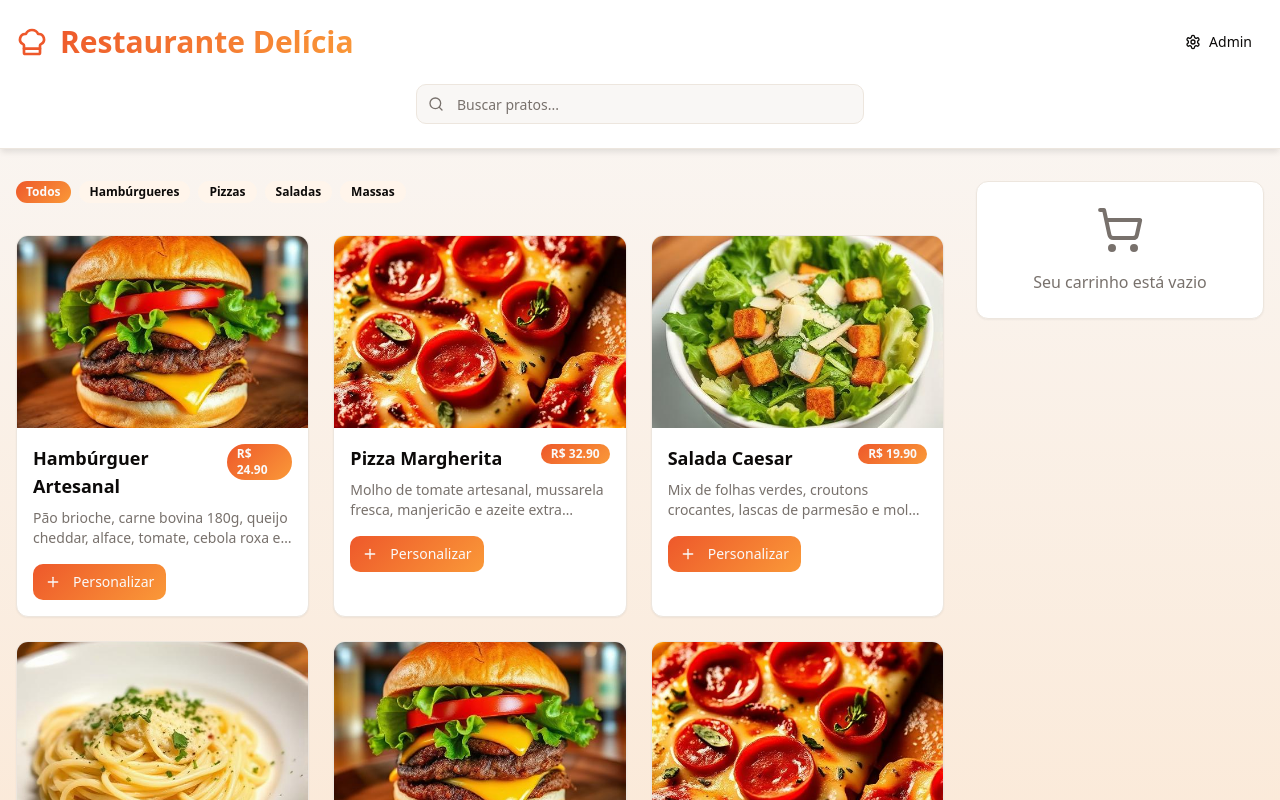
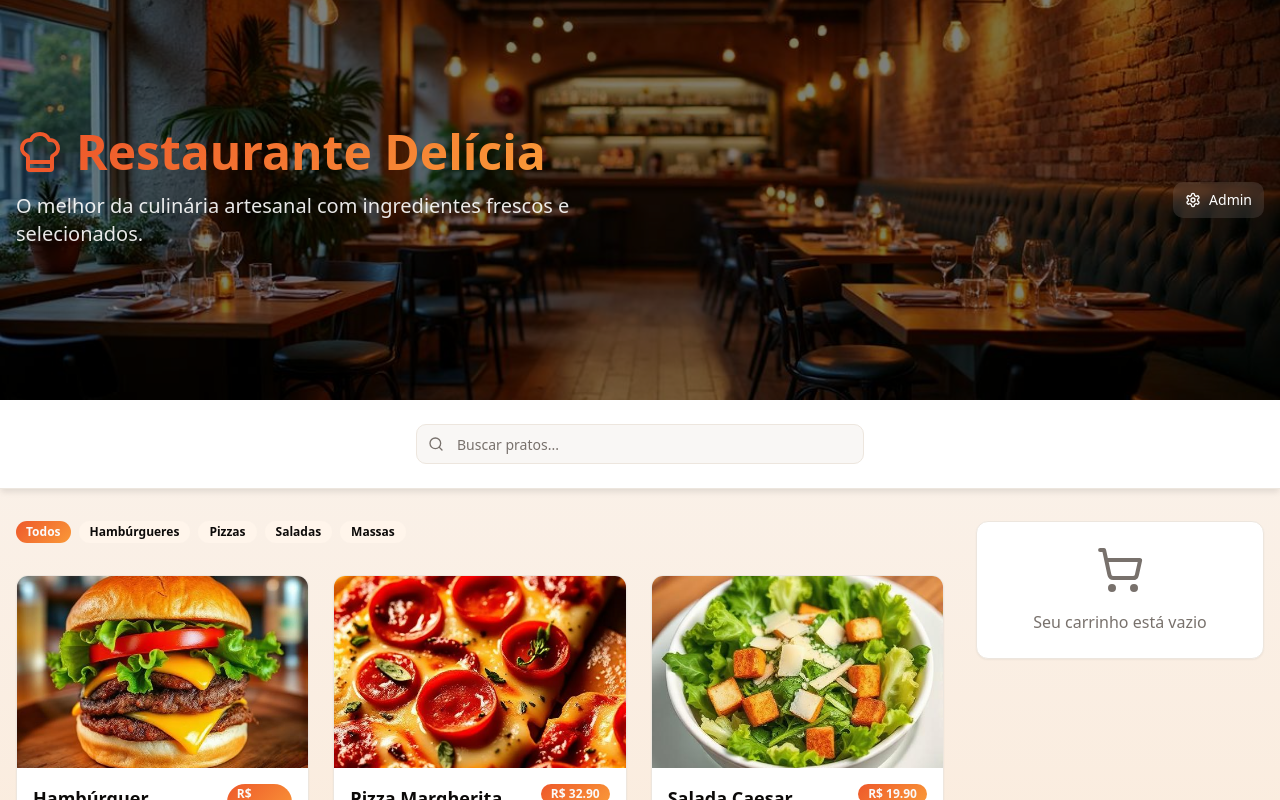
Before and after one commit to milton08459-stack/dine-whats-app-configuracao, a React (Vite) app: page / in a window 1280 px wide. Shown: the top 800 px of the page. Built offline with nearby package versions, Linux system fonts and the light colour scheme.

Commit message:
Add restaurant info to admin

```diff
--- a/src/components/admin/RestaurantSettings.tsx
+++ b/src/components/admin/RestaurantSettings.tsx
@@ -12,6 +12,7 @@ interface RestaurantConfig {
   phone: string;
   address: string;
   description: string;
+  heroImage: string;
   deliveryFee: number;
   minOrderValue: number;
   openingHours: {
@@ -30,6 +31,7 @@ const defaultConfig: RestaurantConfig = {
   phone: "(11) 99845-4270",
   address: "Rua das Delícias, 123 - Centro - São Paulo - SP",
   description: "O melhor da culinária artesanal com ingredientes frescos e selecionados.",
+  heroImage: "/src/assets/restaurant-hero.jpg",
   deliveryFee: 5.00,
   minOrderValue: 25.00,
   openingHours: {
@@ -133,6 +135,28 @@ export function RestaurantSettings() {
             />
           </div>
 
+          <div>
+            <Label htmlFor="heroImage" className="text-foreground">Imagem do Restaurante (URL)</Label>
+            <Input
+              id="heroImage"
+              value={config.heroImage}
+              onChange={(e) => setConfig(prev => ({ ...prev, heroImage: e.target.value }))}
+              placeholder="URL da imagem do restaurante"
+            />
+            {config.heroImage && (
+              <div className="mt-2">
+                <img
+                  src={config.heroImage}
+                  alt="Preview da imagem do restaurante"
+                  className="w-full max-w-sm h-32 object-cover rounded-lg border border-border"
+                  onError={(e) => {
+                    e.currentTarget.style.display = 'none';
+                  }}
+                />
+              </div>
+            )}
+          </div>
+
           <div className="grid grid-cols-1 md:grid-cols-2 gap-4">
             <div>
               <Label htmlFor="deliveryFee" className="text-foreground">Taxa de Entrega (R$)</Label>
--- a/src/pages/Index.tsx
+++ b/src/pages/Index.tsx
@@ -1,4 +1,4 @@
-import { useState } from "react";
+import { useState, useEffect } from "react";
 import { Button } from "@/components/ui/button";
 import { Input } from "@/components/ui/input";
 import { Badge } from "@/components/ui/badge";
@@ -8,12 +8,31 @@ import { CheckoutForm } from "@/components/CheckoutForm";
 import { menuData, categories } from "@/data/menuData";
 import { Search, ChefHat, Settings } from "lucide-react";
 import { Link } from "react-router-dom";
+import restaurantHeroImage from "@/assets/restaurant-hero.jpg";
 
 const Index = () => {
   const [selectedCategory, setSelectedCategory] = useState("Todos");
   const [searchTerm, setSearchTerm] = useState("");
   const [cartItems, setCartItems] = useState<CartItem[]>([]);
   const [showCheckout, setShowCheckout] = useState(false);
+  const [restaurantConfig, setRestaurantConfig] = useState({
+    name: "Restaurante Delícia",
+    description: "O melhor da culinária artesanal com ingredientes frescos e selecionados.",
+    heroImage: restaurantHeroImage
+  });
+
+  useEffect(() => {
+    // Load restaurant config from localStorage
+    const saved = localStorage.getItem('restaurantConfig');
+    if (saved) {
+      const config = JSON.parse(saved);
+      setRestaurantConfig({
+        name: config.name || "Restaurante Delícia",
+        description: config.description || "O melhor da culinária artesanal com ingredientes frescos e selecionados.",
+        heroImage: config.heroImage || restaurantHeroImage
+      });
+    }
+  }, []);
 
   const filteredMenu = menuData.filter((item) => {
     const matchesCategory = selectedCategory === "Todos" || item.category === selectedCategory;
@@ -81,24 +100,39 @@ const Index = () => {
 
   return (
     <div className="min-h-screen bg-gradient-subtle">
-      {/* Header */}
-      <header className="bg-card border-b border-border shadow-card">
-        <div className="container mx-auto px-4 py-6">
-          <div className="flex items-center justify-between mb-6">
-            <div className="flex items-center gap-3">
-              <ChefHat className="h-8 w-8 text-food-primary" />
-              <h1 className="text-3xl font-bold bg-gradient-warm bg-clip-text text-transparent">
-                Restaurante Delícia
+      {/* Hero Section */}
+      <section className="relative h-[400px] overflow-hidden">
+        <div
+          className="absolute inset-0 bg-cover bg-center bg-no-repeat"
+          style={{
+            backgroundImage: `url(${restaurantConfig.heroImage})`,
+          }}
+        />
+        <div className="absolute inset-0 bg-black/50" />
+        <div className="relative z-10 container mx-auto px-4 h-full flex items-center justify-between">
+          <div className="text-white max-w-2xl">
+            <div className="flex items-center gap-3 mb-4">
+              <ChefHat className="h-12 w-12 text-food-primary" />
+              <h1 className="text-5xl font-bold bg-gradient-warm bg-clip-text text-transparent">
+                {restaurantConfig.name}
               </h1>
             </div>
-            <Link to="/admin">
-              <Button variant="ghost" size="sm" className="flex items-center gap-2">
-                <Settings className="h-4 w-4" />
-                Admin
-              </Button>
-            </Link>
+            <p className="text-xl text-white/90 mb-6">
+              {restaurantConfig.description}
+            </p>
           </div>
+          <Link to="/admin">
+            <Button variant="ghost" size="sm" className="flex items-center gap-2 bg-white/10 text-white hover:bg-white/20 backdrop-blur-sm">
+              <Settings className="h-4 w-4" />
+              Admin
+            </Button>
+          </Link>
+        </div>
+      </section>
 
+      {/* Search Section */}
+      <section className="bg-card border-b border-border shadow-card">
+        <div className="container mx-auto px-4 py-6">
           <div className="max-w-md mx-auto">
             <div className="relative">
               <Search className="absolute left-3 top-1/2 transform -translate-y-1/2 text-muted-foreground h-4 w-4" />
@@ -111,7 +145,7 @@ const Index = () => {
             </div>
           </div>
         </div>
-      </header>
+      </section>
 
       <div className="container mx-auto px-4 py-8">
         <div className="grid grid-cols-1 lg:grid-cols-4 gap-8">
```
Also changed, not shown: src/assets/restaurant-hero.jpg (added).
